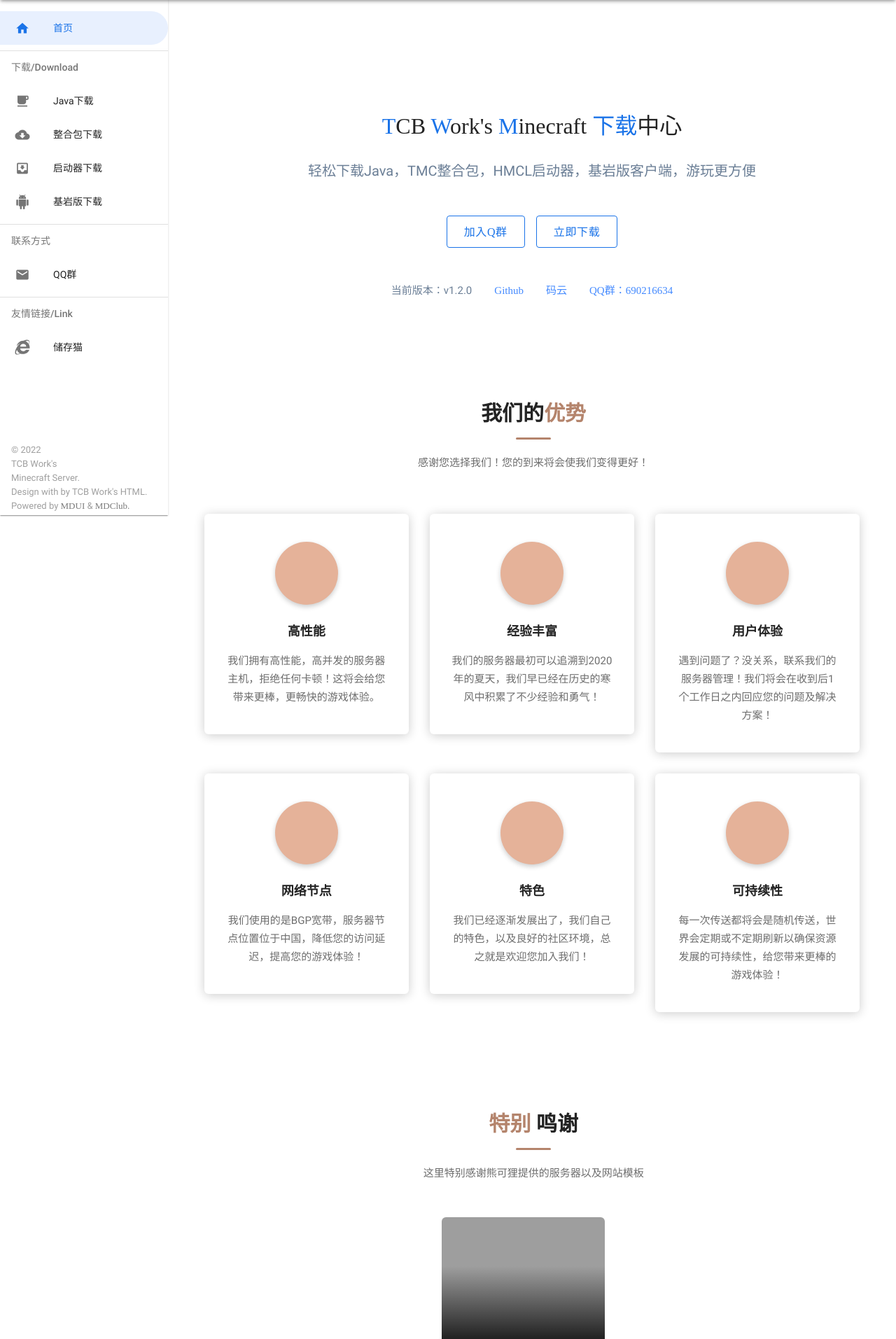
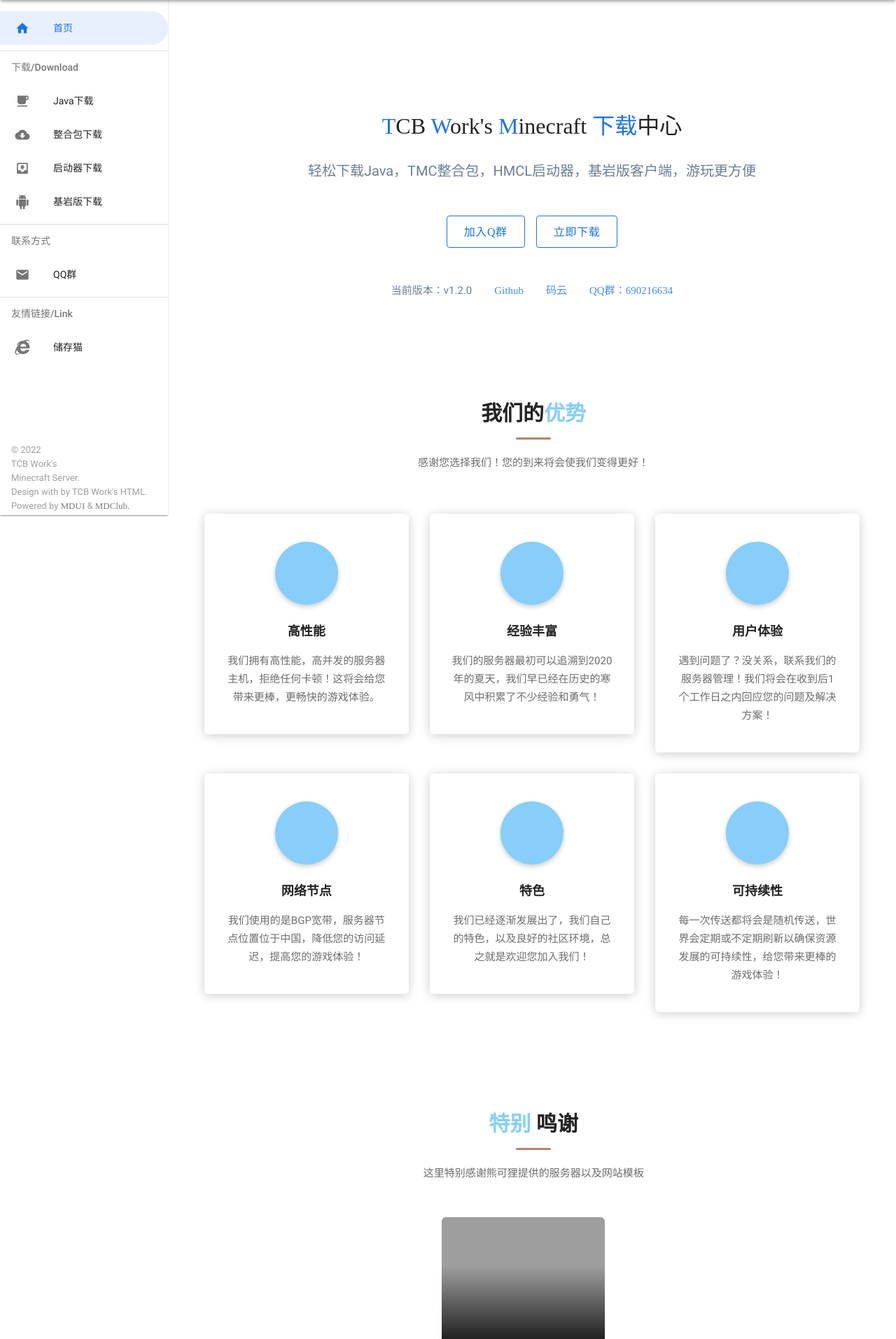
Before and after one commit to znc15/TCB_Download_Html, a PHP site: page / in a window 1280 px wide. Shown: the part 64-1977 px from the top of the page at 70% size. Run offline with PHP 8.4, Linux system fonts and the light colour scheme; some libraries are stand-ins or nearby versions; some web fonts are replaced; grey boxes are pictures that could not be loaded.

Commit message:
修改颜色

```diff
--- a/assets/css/style.css
+++ b/assets/css/style.css
@@ -257,6 +257,10 @@
 	padding-top: 80px;
 	padding-bottom: 80px;
 }
+.default-thank-padding {
+	padding-top: 0px;
+	padding-bottom: 80px;
+}
 .default-padding-top {
 	padding-top: 80px;
 }
@@ -649,7 +653,7 @@
 	margin-left: -40px;
 }
 .utf-site-heading h2 span {
-	color: #B4846C;
+	color: #87CEFA;
 }
 .utf-site-heading {
 	margin-bottom: 60px;
@@ -2535,7 +2539,7 @@
     font-size: 40px;
     margin-bottom: 25px;
     color: #fff;
-    background: #E5B299;
+    background: #87CEFA;
     width: 90px;
     height: 90px;
     line-height: 90px;
```
